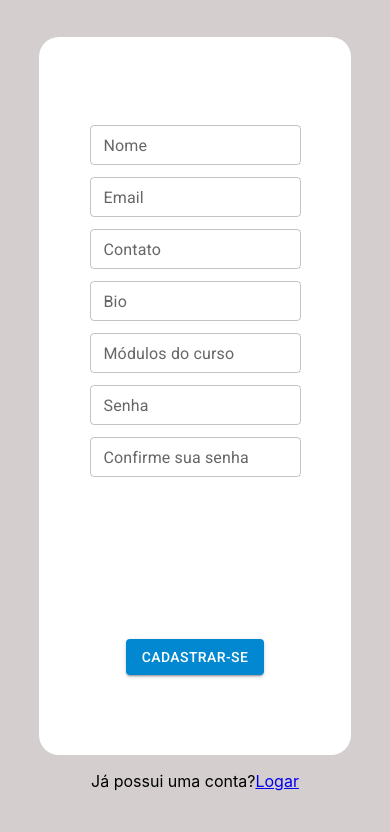
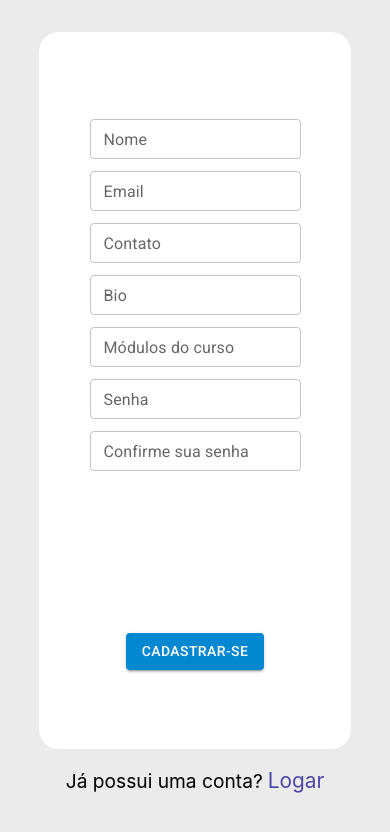
Before and after one commit to Christian-mf25/kenzie-hub, a React (Create React App) app: page /register in a window 390 px wide. Shown: the top 832 px of the page. Built offline with nearby package versions, Linux system fonts and the light colour scheme.

Commit message:
style: finalized CSS desktop e mobile

```diff
--- a/src/Pages/Home/index.jsx
+++ b/src/Pages/Home/index.jsx
@@ -43,9 +43,9 @@ const Home = ({ authenticated, setAuthenticated }) => {
 				name: user.name
 			}
 		})
-			.then((response) =>{
+			.then((response) => {
 				setTech(response.data.techs)
-			} )
+			})
 
 	}
 
@@ -83,6 +83,7 @@ const Home = ({ authenticated, setAuthenticated }) => {
 			/>
 
 			<TechnologyForm
+				setTechnology={setTechnology}
 				technology={technology}
 				handleForm={handleForm}
 			/>
--- a/src/Pages/Home/style.css
+++ b/src/Pages/Home/style.css
@@ -10,4 +10,6 @@
 	color: #4c45a8;
 
 	font-size: 1.8rem;
+
+	margin: 20px 0;
 }
--- a/src/components/HomePage/index.jsx
+++ b/src/components/HomePage/index.jsx
@@ -10,7 +10,7 @@ const HomePage = ({ authenticated, tech, handleDeleteTech }) => {
 
 	return (
 		<div>
-			<h1 className="titleTech">Competencias</h1>
+			<h1 className="titleTech">Competências</h1>
 
 			{
 				tech?.map(item => (
--- a/src/components/LoginForm/index.jsx
+++ b/src/components/LoginForm/index.jsx
@@ -95,9 +95,11 @@ const LoginForm = ({ setAuthenticated, authenticated }) => {
 
 			</form>
 
-			<p>
+			<p className="account">
 				Não possui conta ainda?
-				<Link to="/register">
+				<Link
+				className="link"
+				to="/register">
 					Cadastre-se
 				</Link>
 			</p>
--- a/src/components/Menu/style.css
+++ b/src/components/Menu/style.css
@@ -6,6 +6,12 @@
 	position: absolute;
 	right: 20px;
 
+	background-color: red;
+
 	font-size: 1.2rem;
 	font-weight: 600;
 }
+
+.css-1yz1089-MuiButtonBase-root-MuiButton-root{
+	background-color: red;
+}
--- a/src/components/RegisterForm/index.jsx
+++ b/src/components/RegisterForm/index.jsx
@@ -148,7 +148,9 @@ const RegisterForm = ({ authenticated }) => {
 
 			<p className="account">
 				Já possui uma conta?
-				<Link to="/">
+				<Link
+					className="link"
+					to="/">
 					Logar
 				</Link>
 			</p>
--- a/src/components/RegisterForm/style.css
+++ b/src/components/RegisterForm/style.css
@@ -7,7 +7,7 @@
 	height: 100vh;
 	width: 100vw;
 
-	background-color: #d4cfce;
+	background-color: #ebebeb;
 }
 
 .css-1rv3ei8-MuiFormControl-root-MuiTextField-root{
@@ -24,8 +24,6 @@
 	height: 85vh;
 	width: 80vw;
 	border-radius: 20px;
-
-	/* margin: 0; */
 }
 
 .sla{
@@ -39,6 +37,18 @@
 	align-items: center;
 }
 
+.account{
+	font-size: 1.2rem;
+}
+
+.link{
+	margin-left: 5px;
+	text-decoration: none;
+	font-size: 1.3rem;]
+	font-weight: bold;
+	color: #4c45a8;
+}
+
 @media (min-width: 400px){
 	.form-style{
 		max-width: 470px;
--- a/src/components/TechnologyForm/index.jsx
+++ b/src/components/TechnologyForm/index.jsx
@@ -1,10 +1,11 @@
 import { TextField, Button } from "@material-ui/core"
 import { yupResolver } from "@hookform/resolvers/yup"
+import { CgCloseO } from "react-icons/cg"
 import { useForm } from "react-hook-form"
 import * as yup from "yup"
 import "./style.css"
 
-const TechnologyForm = ({ technology, handleForm }) => {
+const TechnologyForm = ({ setTechnology, technology, handleForm }) => {
 
 	const schema = yup.object().shape({
 		title: yup.string().required("Campo obrigatório"),
@@ -24,6 +25,12 @@ const TechnologyForm = ({ technology, handleForm }) => {
 
 					<div
 						className="createTechForm">
+
+						<button
+							className="minTech"
+							onClick={() => setTechnology(!technology)}>
+							<CgCloseO />
+						</button>
 
 						<form
 							onSubmit={handleSubmit(handleForm)}
--- a/src/components/TechnologyForm/style.css
+++ b/src/components/TechnologyForm/style.css
@@ -1,16 +1,32 @@
 .createTech{
 	position: absolute;
-	top: 59%;
+	top: 56px;
 	left: 50%;
-	transform: translate(-50%, -50%);
+	transform: translatex(-50%);
 	height: 100vh;
 	width: 100vw;
 
 	background-color: #a8a8a8b0;
 }
 
+.minTech{
+	position: absolute;
+	top: 10px;
+	right: 5px;
+
+	border: 0;
+
+	background-color: transparent;
+
+	font-size: 1.5rem;
+
+	color: #535353;
+}
+
 .createTechForm{
 	display: flex;
+	/* flex-direction: column;
+	flex-wrap: nowrap; */
 	align-items: center;
 	justify-content: center;
 
@@ -34,3 +50,30 @@
 	align-items: center;
 	justify-content: space-between;
 }
+
+@media (min-width: 500px){
+	.createTechForm {
+		max-width: 450px;
+	}
+	.createTech{
+		top: 64px;
+	}
+}
+/*
+@media (min-height: 639px){
+	.createTech{
+		top: 59%;
+	}
+}
+
+@media (min-height: 795px){
+	.createTech{
+		top: 58%;
+	}
+}
+
+@media (min-height: 940px){
+	.createTech{
+		top: 57%;
+	}
+} */
```
